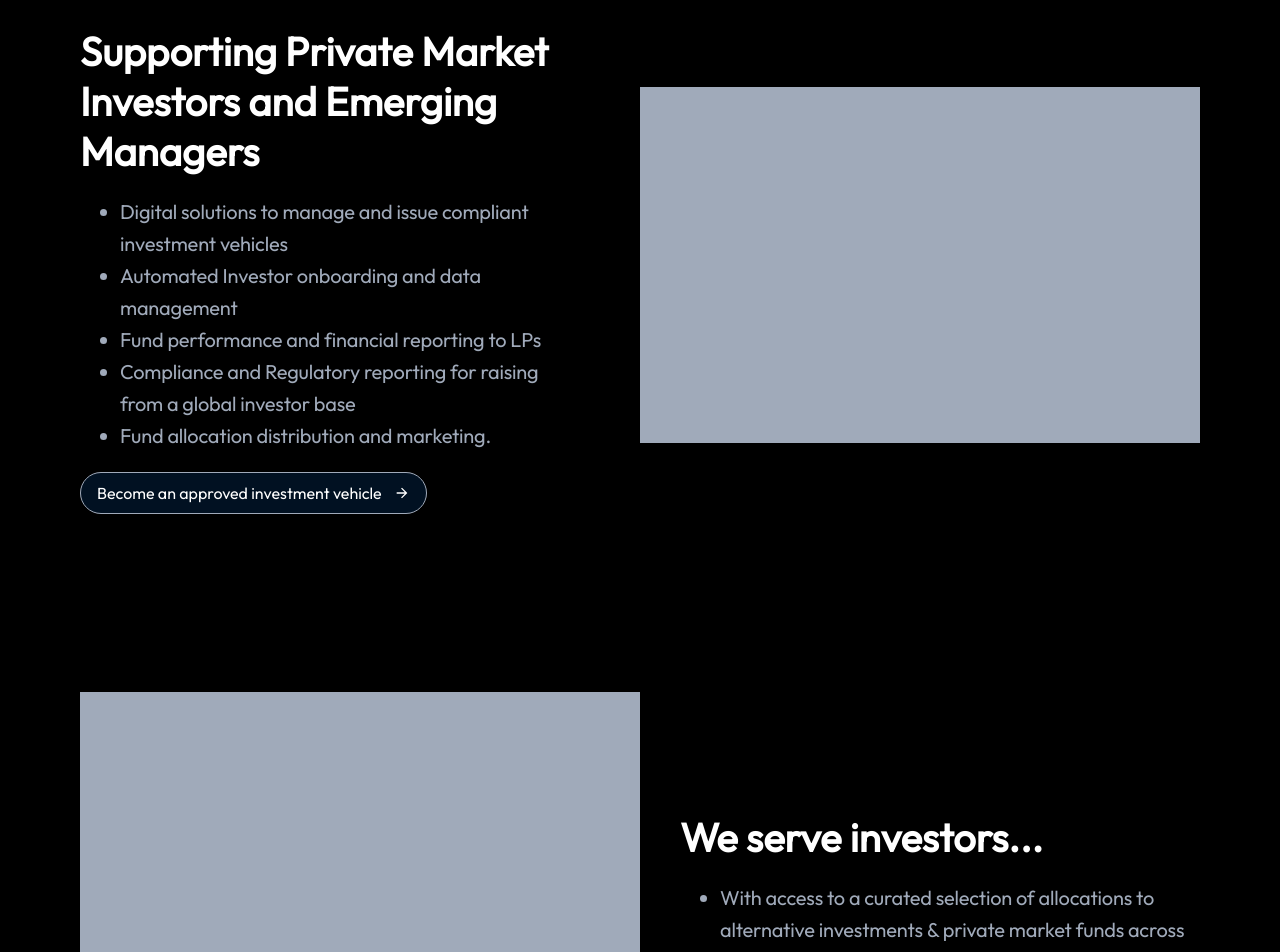
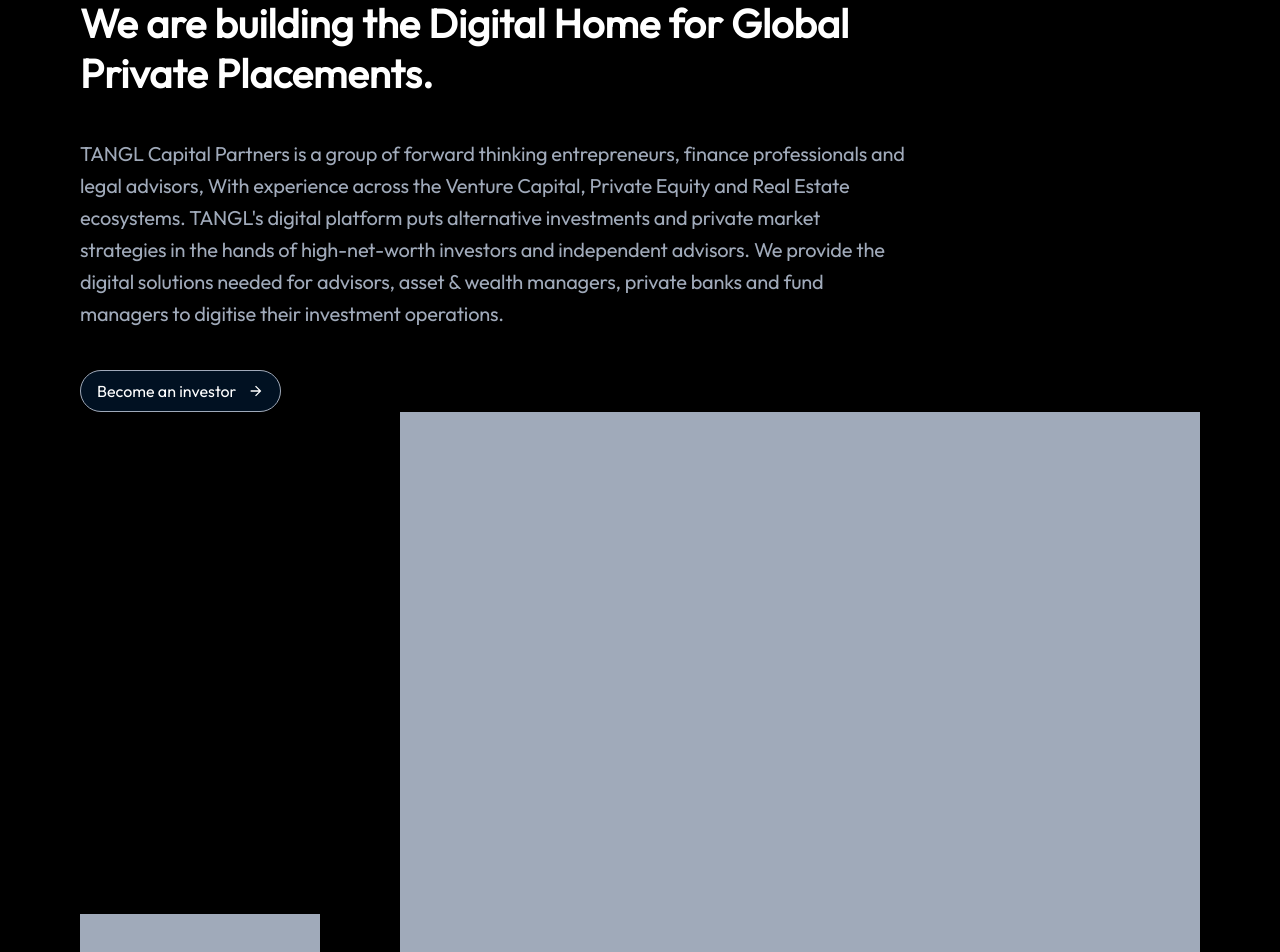
Before and after one commit to khervie-star/tangl_admin-interface_frontend, a React (Create React App) app: page / in a window 1280 px wide. Shown: the part 860-1812 px from the top of the page. Built offline with nearby package versions, Linux system fonts and the light colour scheme.

Commit message:
updated TabTwo

```diff
--- a/src/components/Home/Assets/Common.tsx
+++ b/src/components/Home/Assets/Common.tsx
@@ -7,10 +7,11 @@
   flex?: string;
   alignItems?: string;
   textAlign?:string;
+  flexPercentage?:string;
 };
 
 export const FlexWrap = styled.div`
-  flex: 50%;
+  flex: ${({ flexPercentage }: TabProps) => (flexPercentage ? flexPercentage : "50%")};;
   box-sizing: border-box;
   padding: ${({ padding }: TabProps) => (padding ? padding : "0")};
 `;
--- /dev/null
+++ b/src/components/Home/TabOne/styles.tsx
@@ -0,0 +1,5 @@
+import styled from "styled-components";
+
+
+export const TabOneContainer = styled.div`
+`
--- a/src/components/Home/TabTwo/index.tsx
+++ b/src/components/Home/TabTwo/index.tsx
@@ -1,7 +1,32 @@
+import { ApplyButton } from "../Assets/Buttons";
+import { Box, FlexWrap, TextBody, TextTitle } from "../Assets/Common";
+import { BoxWrap, TabTwoContainer, TextWrap } from "./styles";
+
 const TabTwo = () => {
-    return(
-        <div></div>
-    )
-}
+  return (
+    <TabTwoContainer>
+      <TextWrap>
+        <TextTitle margin="0rem 2.5rem 0rem 0rem">
+          We are building the Digital Home for Global Private Placements.
+        </TextTitle>
+        <TextBody margin="2.5rem 0rem">
+          TANGL Capital Partners is a group of forward thinking entrepreneurs,
+          finance professionals and legal advisors, With experience across the
+          Venture Capital, Private Equity and Real Estate ecosystems. TANGL's
+          digital platform puts alternative investments and private market
+          strategies in the hands of high-net-worth investors and independent
+          advisors. We provide the digital solutions needed for advisors, asset
+          & wealth managers, private banks and fund managers to digitise their
+          investment operations.
+        </TextBody>
+        <ApplyButton text="Become an investor" />
+      </TextWrap>
+      <BoxWrap>
+      <FlexWrap flexPercentage="25%" ><Box height="28.94rem" margin="0rem 2.5rem 0rem 0rem"></Box></FlexWrap>
+      <FlexWrap flexPercentage="75%"><Box height="60.31rem" margin="0rem 0rem 0rem 2.5rem"></Box></FlexWrap>
+      </BoxWrap>
+    </TabTwoContainer>
+  );
+};
 
-export default TabTwo
+export default TabTwo;
--- a/src/components/Home/TabTwo/styles.tsx
+++ b/src/components/Home/TabTwo/styles.tsx
@@ -1,4 +1,14 @@
 import styled from "styled-components";
 
-export const TabTwoWrapper = styled.div`
+export const TabTwoContainer = styled.div`
+  padding: 5rem;
+`;
+
+export const TextWrap = styled.div`
+  margin-right: 18.44rem;
+`;
+export const BoxWrap = styled.div`
+display: flex;
+flex-wrap: wrap;
+align-items: baseline;
 `
--- a/src/pages/Home.tsx
+++ b/src/pages/Home.tsx
@@ -10,6 +10,7 @@
 import TabTen from "../components/Home/TabTen";
 import TabEleven from "../components/Home/TabEleven";
 import Footer from "../components/Home/Footer";
+import TabTwo from "../components/Home/TabTwo";
 
 
 const Home = () => {
@@ -17,6 +18,7 @@
     <>
       <NavBar/>
       <Header />
+      <TabTwo/>
       <TabThree/>
       <TabFour/>
       <TabFive/>
```
Also changed, not shown: src/components/Home/TabOne/index.tsx (added, +10 -0 lines).
